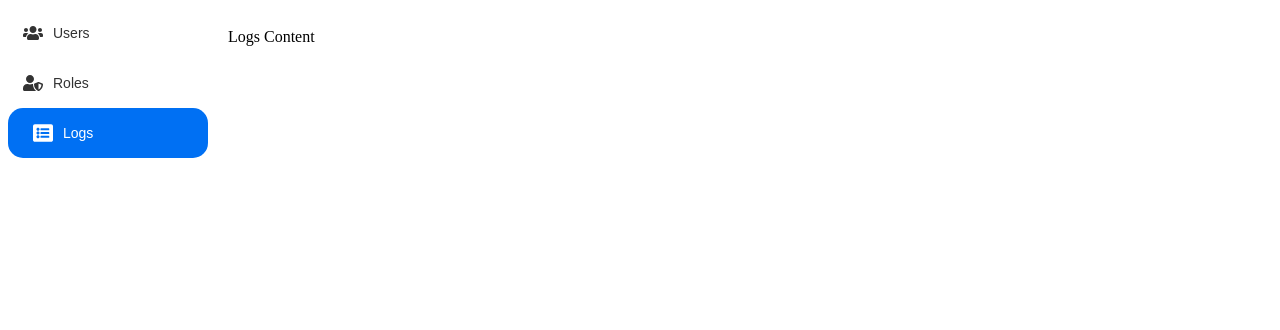
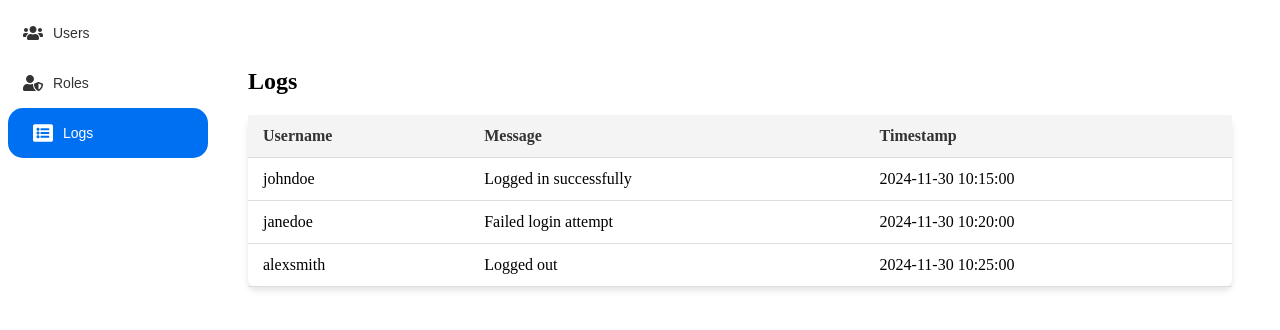
Before and after one commit to unniznd/admin_console, a Next.js app in the folder frontend/: page /admin in a window 1280 px wide. Both pictures are taken after a click on the button "Logs". Shown: the top 330 px of the page. Built offline with nearby package versions, Linux system fonts and the light colour scheme.

Commit message:
FEATURE: Added Logs UI

```diff
--- a/frontend/app/admin/components/Logs.tsx
+++ b/frontend/app/admin/components/Logs.tsx
@@ -1,5 +1,38 @@
+import React from "react";
+
 const Logs = () => {
-    return <div>Logs Content</div>;
+  const logData = [
+    { username: "johndoe", message: "Logged in successfully", timestamp: "2024-11-30 10:15:00" },
+    { username: "janedoe", message: "Failed login attempt", timestamp: "2024-11-30 10:20:00" },
+    { username: "alexsmith", message: "Logged out", timestamp: "2024-11-30 10:25:00" },
+  ];
+
+  return (
+    <div className="logs-container">
+      {/* Header */}
+      <h2>Logs</h2>
+
+      {/* Table */}
+      <table className="logs-table">
+        <thead>
+          <tr>
+            <th>Username</th>
+            <th>Message</th>
+            <th>Timestamp</th>
+          </tr>
+        </thead>
+        <tbody>
+          {logData.map((log, index) => (
+            <tr key={index}>
+              <td>{log.username}</td>
+              <td>{log.message}</td>
+              <td>{log.timestamp}</td>
+            </tr>
+          ))}
+        </tbody>
+      </table>
+    </div>
+  );
 };
 
 export default Logs;
--- a/frontend/app/admin/styles.css
+++ b/frontend/app/admin/styles.css
@@ -366,3 +366,40 @@
     display: none;
   }
 }
+
+
+/* Logs Container */
+.logs-container {
+  padding: 20px;
+}
+
+/* Header */
+.logs-container h2 {
+  margin-bottom: 20px;
+}
+
+/* Table Styles */
+.logs-table {
+  width: 100%;
+  border-collapse: collapse;
+  margin: 0 auto;
+  background-color: #ffffff;
+  box-shadow: 0px 4px 6px rgba(0, 0, 0, 0.1);
+  border-radius: 8px;
+}
+
+.logs-table th,
+.logs-table td {
+  padding: 12px 15px;
+  text-align: left;
+  border-bottom: 1px solid #ddd;
+}
+
+.logs-table th {
+  background-color: #f4f4f4;
+  color: #333;
+}
+
+.logs-table tbody tr:hover {
+  background-color: #f9f9f9;
+}
```
